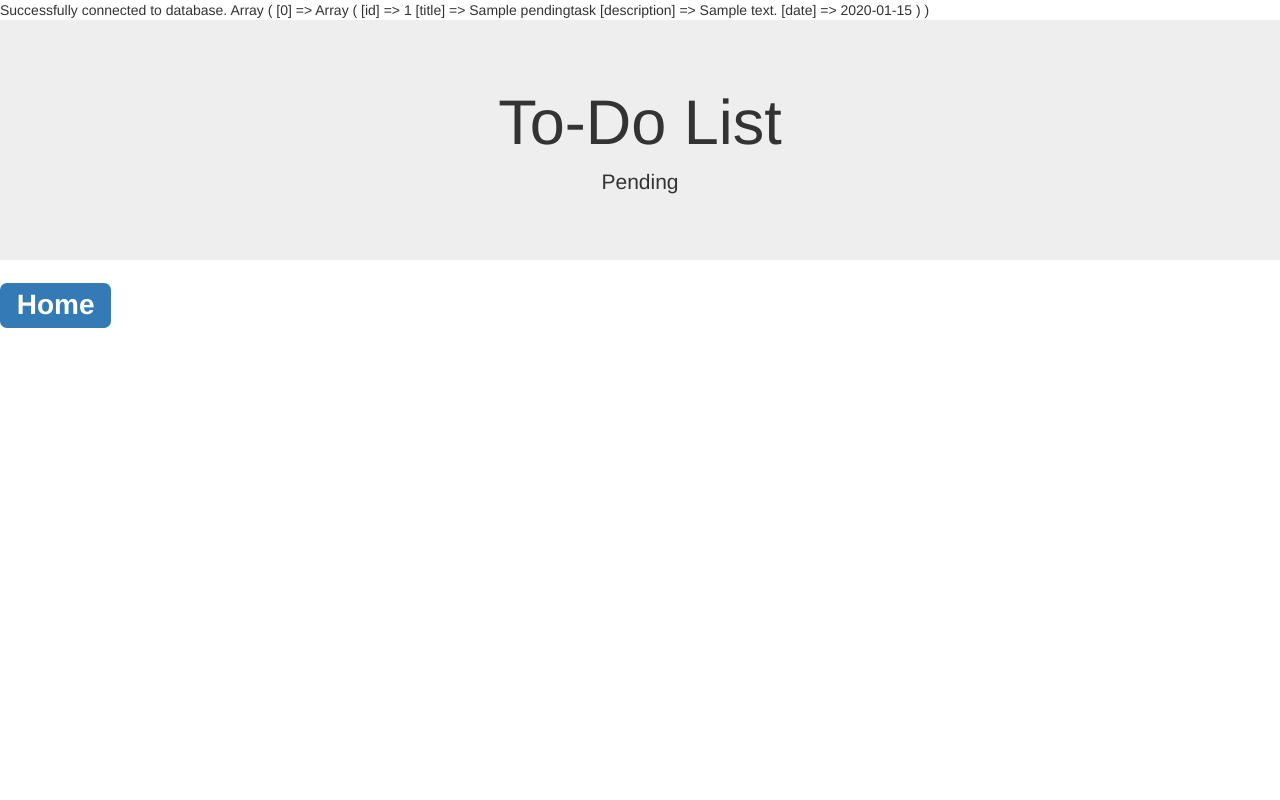
After one commit to AlnaberA/todo-list, a PHP site: page /pending.php in a window 1280 px wide. The commit adds this page. Run offline with PHP 8.4, Linux system fonts and the light colour scheme; tables that the repository leaves empty hold one stand-in row (values such as "Sample post"); some libraries are stand-ins or nearby versions.

Commit message:
changed files added new files.

```diff
--- /dev/null
+++ b/completed.php
@@ -0,0 +1,3 @@
+<?php
+include("templates/header.php");
+?>
--- a/js/scripts.js
+++ b/js/scripts.js
@@ -3,3 +3,6 @@ $( function() {
         minDate : 0 //Only allow future dates and present.
     });
   });
+$(document).ready(function(){
+    $('#pendingTable').DataTable();
+});
--- /dev/null
+++ b/late.php
@@ -0,0 +1,3 @@
+<?php
+include("templates/header.php");
+?>
--- /dev/null
+++ b/pending.php
@@ -0,0 +1,21 @@
+<?php
+include("templates/header.php");
+
+$info = $result->query("SELECT *FROM `pendingtasks`");
+$infoArr = array();
+while($row=mysql_fetch_assoc($info)){
+    array_push($infoArr, $row);
+}
+print_r($infoArr);
+
+?>
+<html>
+    <body>
+        <div class="jumbotron text-center">
+            <h1>To-Do List</h1>
+            <p>Pending</p>
+        </div>
+        <a href="index.php"> <span style="font-size: 200%;" class="label label-primary">Home</span></a>
+
+    </body>
+</html>
--- /dev/null
+++ b/started.php
@@ -0,0 +1,3 @@
+<?php
+include("templates/header.php");
+?>
--- a/templates/header.php
+++ b/templates/header.php
@@ -23,6 +23,10 @@ $result = new utilities();
     <script src="https://code.jquery.com/jquery-1.12.4.js"></script>
     <script src="https://code.jquery.com/ui/1.12.1/jquery-ui.js"></script>
 
+    <!--DataTables-->
+    <link rel="stylesheet" href="//cdn.datatables.net/1.10.16/css/jquery.dataTables.min.css">
+    <script src="//cdn.datatables.net/1.10.16/js/jquery.dataTables.min.js"></script>
+
     <!--My Style sheet and scripts-->
     <link rel="stylesheet" href="css/style.css">
     <script src="js/scripts.js"></script>
```
Also changed, not shown: index.php (+4 -4 lines).
